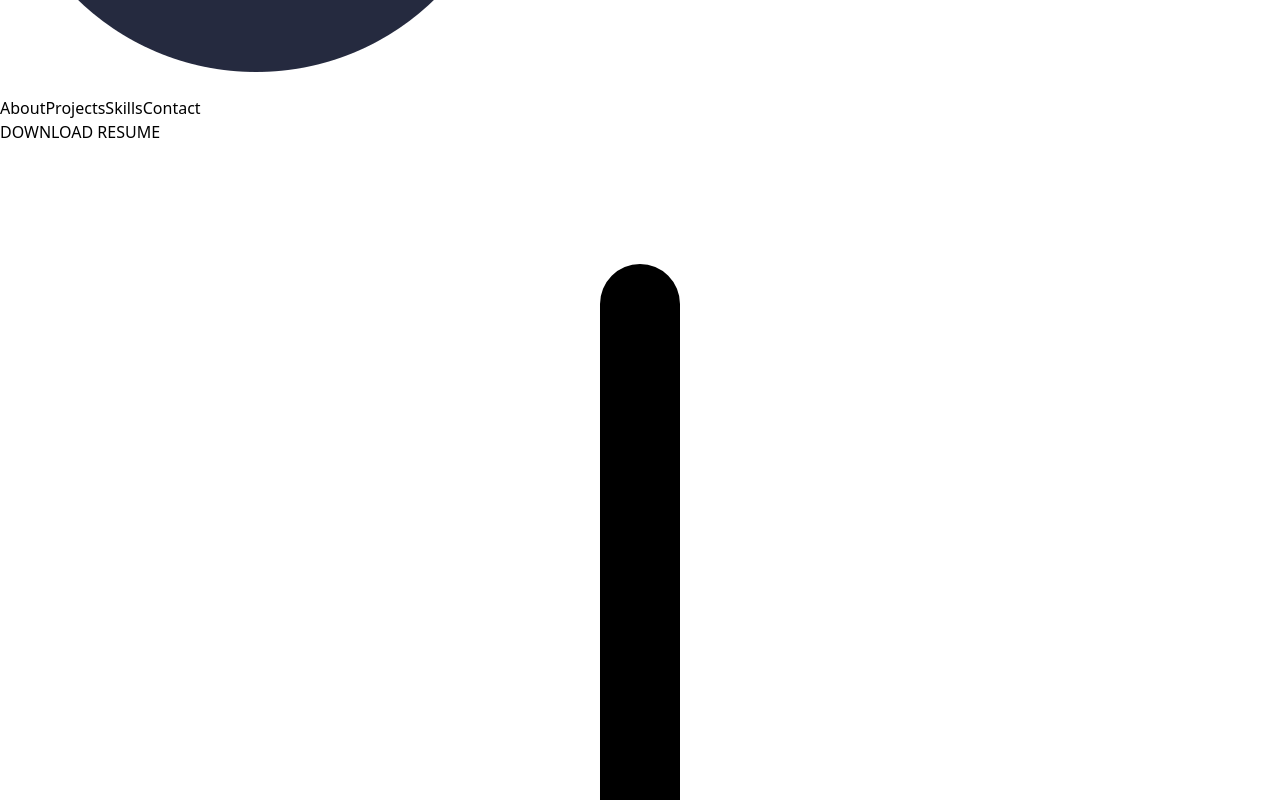
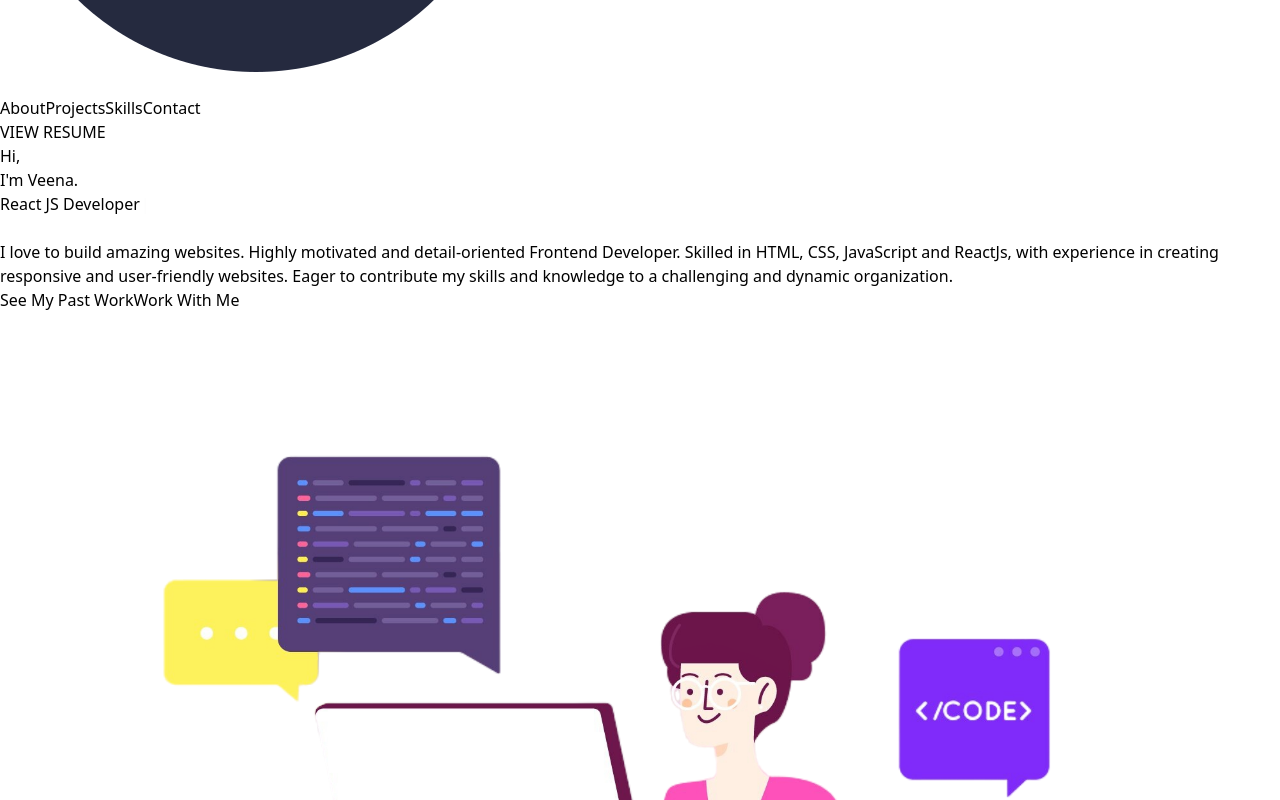
Before and after one commit to veenaurkude/Veena-Portfolio, a React (Vite) app: page / in a window 1280 px wide. Shown: the part 440-1240 px from the top of the page. Built offline with nearby package versions, Linux system fonts and the light colour scheme.

Commit message:
new-updates

```diff
--- a/src/components/Navbar.jsx
+++ b/src/components/Navbar.jsx
@@ -1,7 +1,7 @@
 
 
 import React, { useState } from 'react';
-import { ArrowDownIcon, Bars3Icon, XMarkIcon } from "@heroicons/react/24/solid";
+import { Bars3Icon, XMarkIcon } from "@heroicons/react/24/solid"; // ArrowDownIcon
 import VeenaLogo from "../assets/VLogo.png";
 
 const Navbar = () => {
@@ -58,14 +58,14 @@
 
 <div className="w-full flex justify-center mt-4 md:mt-0">
       <a
-        href="https://drive.google.com/file/d/1cTtyn_j9m9Ed2eUDlkjUFL59CRk2qRl6/view?usp=sharing"
+        href="https://drive.google.com/file/d/1URsvrzqDjJyk4L_-jqQFIb95A2EomNHG/view?usp=sharing"
         target="_blank"
         rel="noopener noreferrer"
         className="inline-flex items-center bg-gray-700 hover:bg-sky-500/50 border-0 py-1 px-3 focus:outline-none rounded text-base text-center hover:text-white w-full md:w-auto justify-center"
       >
         <span className="flex items-center">
-          DOWNLOAD RESUME
-          <ArrowDownIcon className="w-4 h-4 ml-2" />
+          VIEW RESUME
+          {/* <ArrowDownIcon className="w-4 h-4 ml-2" /> */}
         </span>
       </a>
     </div>
```
